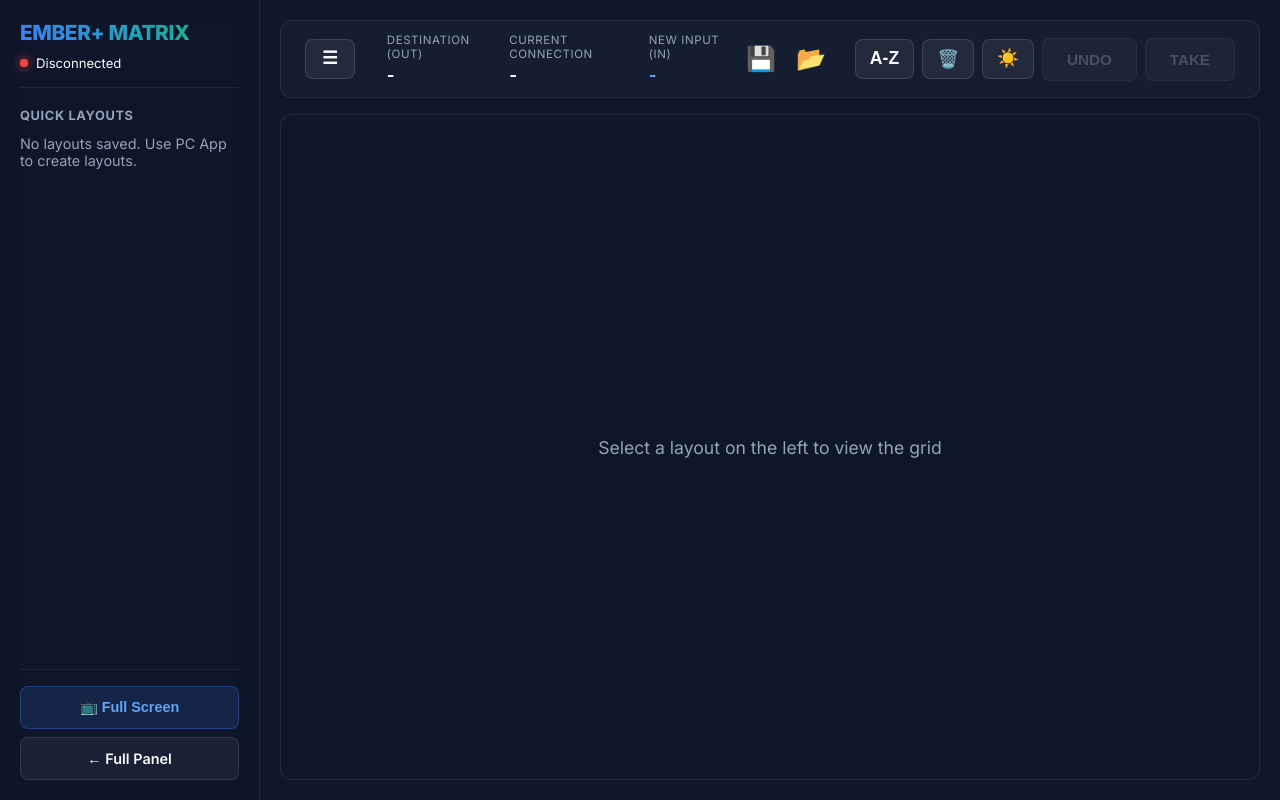
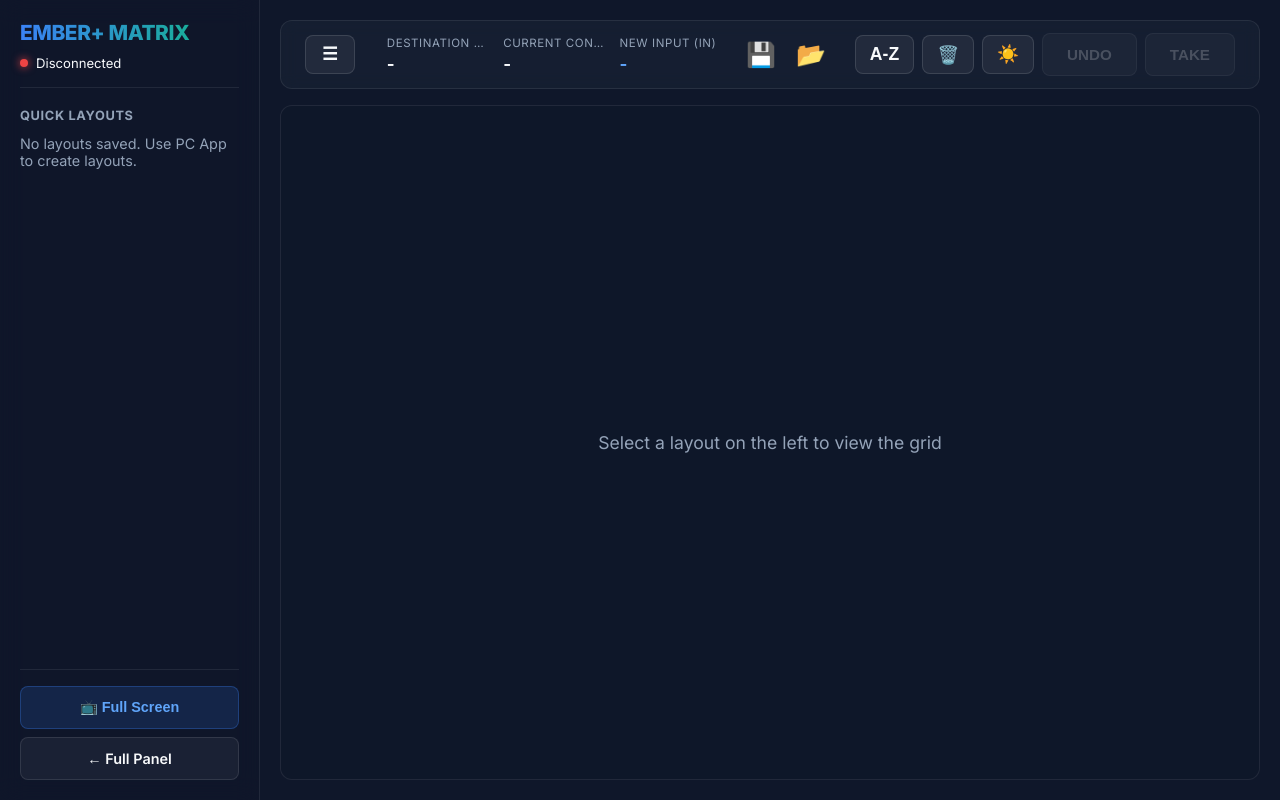
Before and after one commit to riotous1973/MATRIX-CONTROLLER-EMBER-PLUS, a website: page public/tablet.html in a window 1280 px wide. Drawn offline with Linux system fonts and the light colour scheme; no server answers.

Commit message:
Fix tablet header layout wrapping and overflow for v72

```diff
--- a/public/tablet.html
+++ b/public/tablet.html
@@ -188,14 +188,17 @@
 
         .selection-info {
             display: flex;
-            gap: 32px;
+            gap: 16px;
             flex: 1;
+            min-width: 0;
         }
 
         .info-block {
             display: flex;
             flex-direction: column;
             gap: 4px;
+            flex: 1;
+            min-width: 0;
         }
 
         .info-block .label {
@@ -203,17 +206,21 @@
             text-transform: uppercase;
             color: var(--text-muted);
             letter-spacing: 0.05em;
+            white-space: nowrap;
+            overflow: hidden;
+            text-overflow: ellipsis;
         }
 
         .info-block .value {
             font-size: 1.05rem;
             font-weight: 700;
             color: var(--text-main);
-            max-width: 220px;
+            max-width: 100%;
             white-space: nowrap;
             overflow: hidden;
             text-overflow: ellipsis;
         }
+
 
         .take-controls {
             display: flex;
```
Also changed, not shown: 1 other file.
